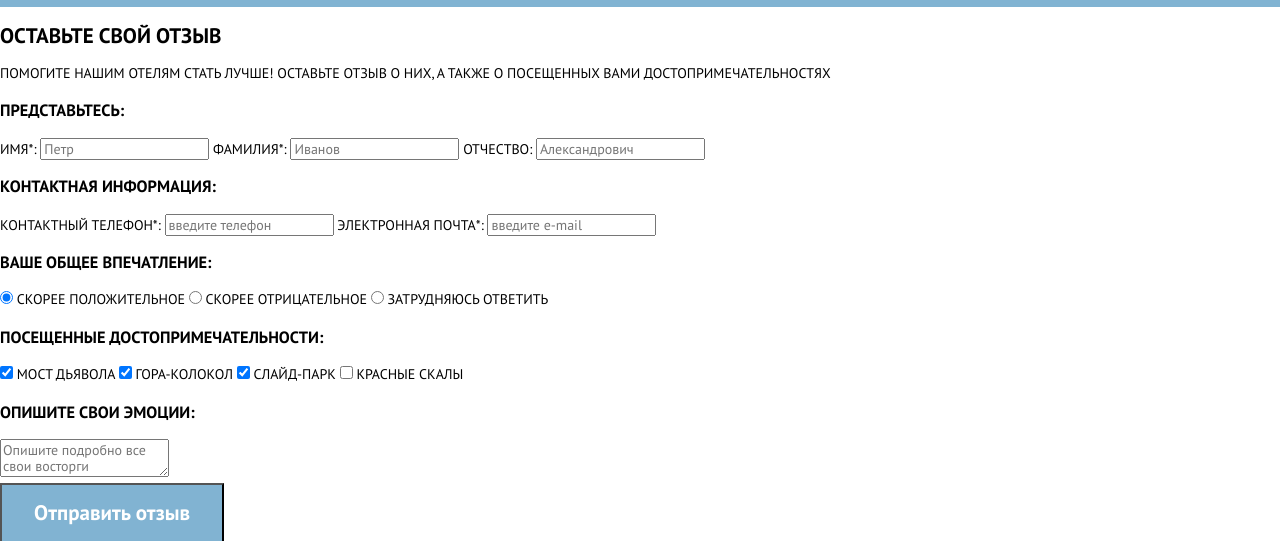
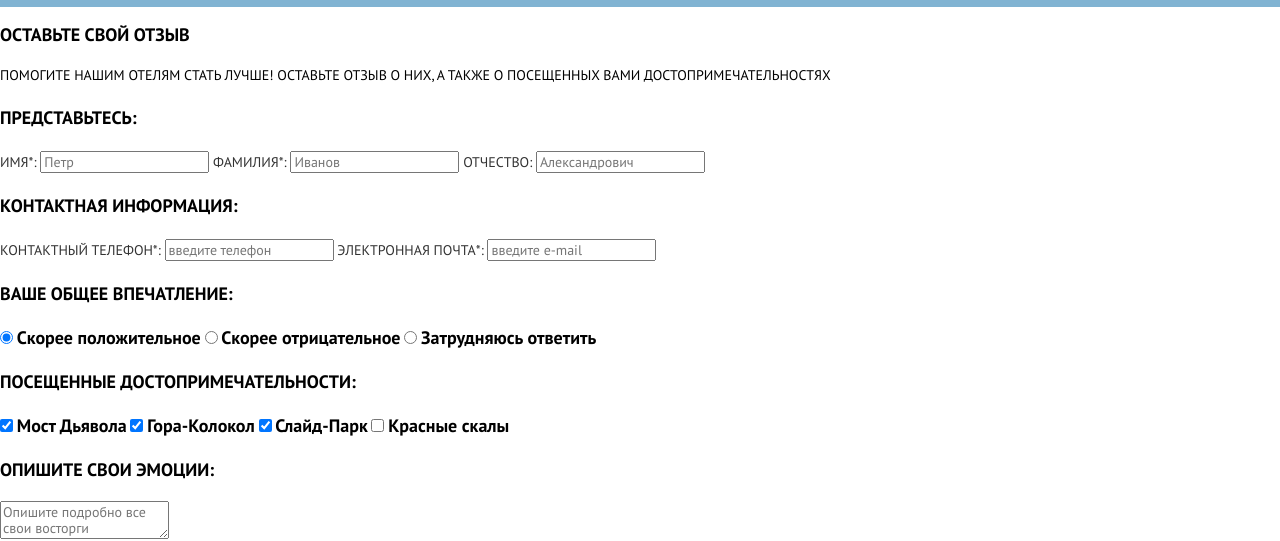
Before and after one commit to Kotwade/1237959-sedona-21, a website: page source/form.html in a window 1280 px wide. Shown: the part 205-746 px from the top of the page. Drawn offline with nearby package versions, Linux system fonts and the light colour scheme; files that its build step writes are made by us from their sources; files whose address does not match are found by name.

Commit message:
Сделал стилизацию формы

```diff
--- a/source/sass/blocks/button.scss
+++ b/source/sass/blocks/button.scss
@@ -7,6 +7,8 @@
   text-decoration: none;
   padding: 14.5px 32px 17.5px;
   display: inline-block;
+  border: none;
+  text-transform: uppercase;
 
   &:hover {
     background-color: $midle-blue;
--- /dev/null
+++ b/source/sass/blocks/choice.scss
@@ -0,0 +1,6 @@
+.choice__text {
+  font-weight: 700;
+  font-size: 18px;
+  line-height: 26px;
+  text-transform: none;
+}
--- /dev/null
+++ b/source/sass/blocks/form.scss
@@ -0,0 +1,9 @@
+.form__title {
+  font-weight: 700;
+  font-size: 18px;
+  line-height: 26px;
+}
+
+.form__button {
+  padding: 18.5px 33px 13.5px 32px;
+}
--- /dev/null
+++ b/source/sass/blocks/input.scss
@@ -0,0 +1,4 @@
+.input__text {
+  line-height: 26px;
+  color: $dark;
+}
--- /dev/null
+++ b/source/sass/blocks/review.scss
@@ -0,0 +1,10 @@
+.review__title {
+  font-weight: 700;
+  font-size: 18px;
+  line-height: 26px;
+}
+
+.review__text {
+  font-size: 14px;
+  line-height: 24px;
+}
--- a/source/sass/global/variables.scss
+++ b/source/sass/global/variables.scss
@@ -1,5 +1,6 @@
 $white: #ffffff;
 $black: #000000;
+$dark: #333333;
 $light-blue: #81b3d2;
 $midle-blue: #669ec0;
 $dark-blue: #5496bd;
--- a/source/sass/style.scss
+++ b/source/sass/style.scss
@@ -11,3 +11,7 @@
 @import "./blocks/button.scss";
 @import "./blocks/social.scss";
 @import "./blocks/copyright.scss";
+@import "./blocks/form.scss";
+@import "./blocks/review.scss";
+@import "./blocks/input.scss";
+@import "./blocks/choice.scss";
```
